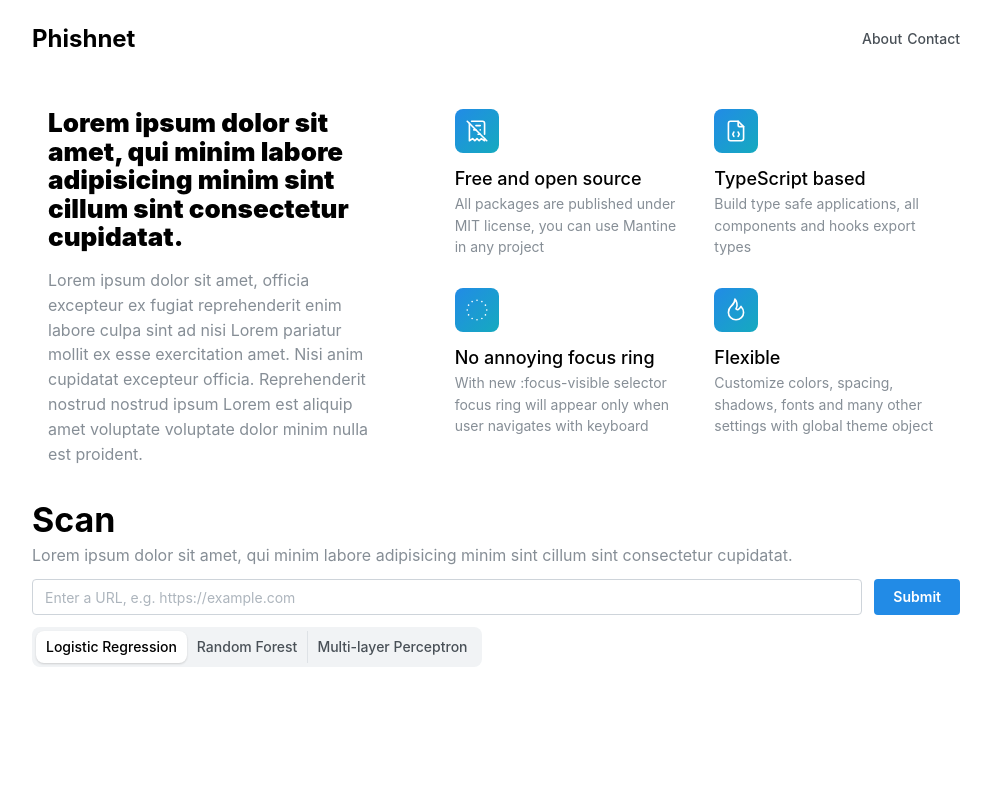
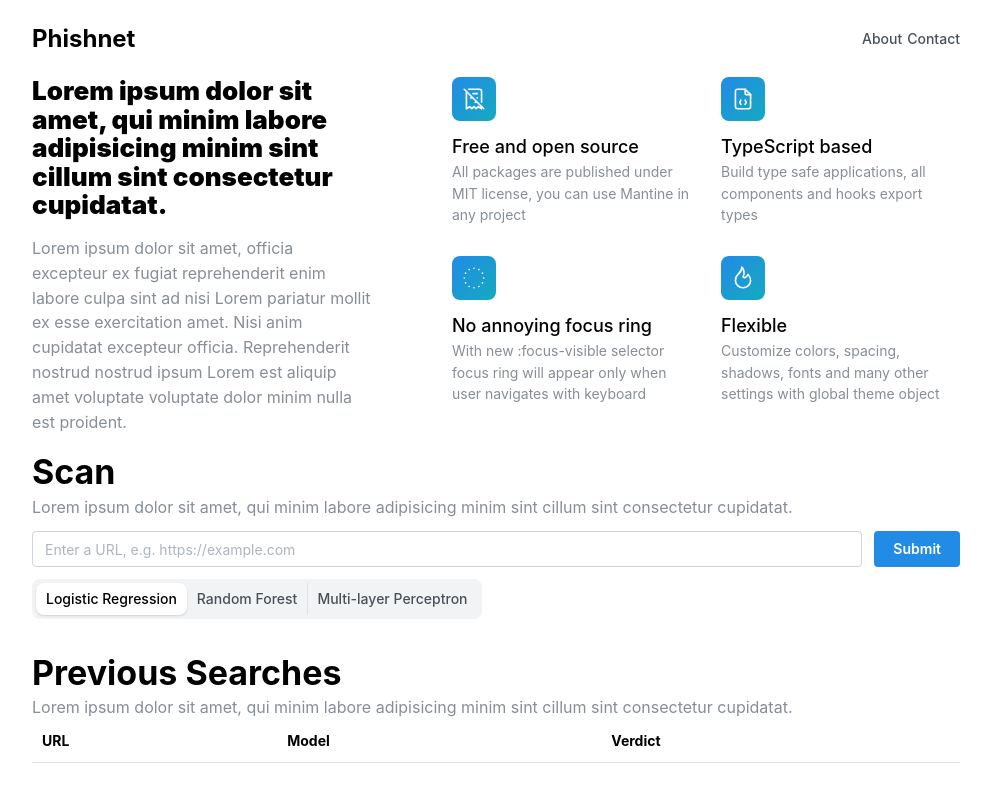
Before and after one commit to JuanPabloSGU/phishnet, a React (Vite) app in the folder client/: page / in a window 1280 px wide. Shown: the whole page, without its empty margins (144-1135 px from the left). Built offline with nearby package versions, Linux system fonts and the light colour scheme.

Commit message:
feat: added previous searches

```diff
--- a/client/src/App.tsx
+++ b/client/src/App.tsx
@@ -2,6 +2,7 @@ import '@mantine/core/styles.css'
 import { HeaderSimple } from './components/HeaderSimple'
 import { FeaturesTitle } from './components/FeaturesTitle'
 import { Inference } from './components/Inference'
+import { PreviousSearches } from './components/PreviousSearches'
 
 function App() {
 
@@ -10,6 +11,7 @@ function App() {
             <HeaderSimple />
             <FeaturesTitle />
             <Inference />
+            <PreviousSearches />
         </>
     )
 }
--- a/client/src/components/FeaturesTitle.module.css
+++ b/client/src/components/FeaturesTitle.module.css
@@ -12,3 +12,7 @@
   margin-bottom: var(--mantine-spacing-md);
   color: light-dark(var(--mantine-color-black), var(--mantine-color-white));
 }
+
+.container {
+    padding-bottom: var(--mantine-spacing-md);
+}
--- a/client/src/components/FeaturesTitle.tsx
+++ b/client/src/components/FeaturesTitle.tsx
@@ -48,8 +48,8 @@ export function FeaturesTitle() {
     ));
 
     return (
-        <Container>
-            <div className={classes.wrapper}>
+        <Container className={classes.container}>
+            <div>
                 <Grid gutter={80}>
                     <Grid.Col span={{ base: 12, md: 5 }}>
                         <Title className={classes.title} order={2}>
--- a/client/src/components/Inference.module.css
+++ b/client/src/components/Inference.module.css
@@ -11,3 +11,7 @@
     flex-grow: 1;
     padding-right: var(--mantine-spacing-sm);
 }
+
+.container {
+    padding-bottom: var(--mantine-spacing-md);
+}
--- a/client/src/components/Inference.tsx
+++ b/client/src/components/Inference.tsx
@@ -6,7 +6,8 @@ import { InferenceResult } from "./InferenceResult";
 
 type Triton = {
     url: string;
-    value: Number;
+    model: string;
+    value: Array<Number>;
     message: string;
 };
 
@@ -20,7 +21,8 @@ const models = [
 export function Inference() {
     const [url, setUrl] = useState('');
     const [model, setModel] = useState('/logres');
-    const [resultStream, setResultStream] = useState<Triton>()
+    const [resultStream, setResultStream] = useState<Triton>();
+    const [invalidURL, isInvalidURL] = useState('');
 
     const handleInferece = () => {
         if (url === '') {
@@ -45,11 +47,13 @@ export function Inference() {
 
                 var data = {
                     url: response.data["url"],
+                    model: models.find(item => item.value === model)?.label || '',
                     value: result,
                     message: msg
                 }
 
                 setResultStream(data)
+                isInvalidURL('')
 
                 var previous_urls = localStorage.getItem('urls');
                 if (previous_urls === null) {
@@ -66,11 +70,12 @@ export function Inference() {
             })
             .catch(function(error) {
                 console.log(error)
+                isInvalidURL('URL is invalid')
             })
     };
 
     return (
-        <Container>
+        <Container className={classes.container}>
             <Title>
                 Scan
             </Title>
@@ -83,6 +88,7 @@ export function Inference() {
                 <div className={classes.control}>
                     <div className={classes.input}>
                         <TextInput className={classes.box}
+                            error={invalidURL}
                             placeholder="Enter a URL, e.g. https://example.com"
                             value={url}
                             onChange={(event) => setUrl(event.currentTarget.value)}
--- a/client/src/components/InferenceResult.tsx
+++ b/client/src/components/InferenceResult.tsx
@@ -3,14 +3,17 @@ import classes from './InferenceResult.module.css'
 
 
 type Triton = {
-    url: string;
-    value: Number;
+    props: {
+        url: string;
+        value: Array<Number>;
+        message: string;
+    }
 };
 
 export function InferenceResult(props: Triton) {
     const theme = useMantineTheme();
     var url = props.props.url;
-    var value = props.props.value[0];
+    var value = Number(props.props.value[0]);
     var message = props.props.message;
 
     return (
@@ -32,7 +35,7 @@ export function InferenceResult(props: Triton) {
                         <RingProgress
                             roundCaps
                             thickness={6}
-                            size={150}
+                            size={200}
                             sections={[{ value: (value) * 100, color: theme.primaryColor }]}
                             label={
                                 <div>
--- a/client/src/components/PreviousSearches.module.css
+++ b/client/src/components/PreviousSearches.module.css
@@ -0,0 +1,9 @@
+.progressSection {
+  &:not(:first-of-type) {
+    border-left: rem(3px) solid light-dark(var(--mantine-color-white), var(--mantine-color-dark-7));
+  }
+}
+
+.container {
+    padding-top: var(--mantine-spacing-md);
+}
--- a/client/src/components/PreviousSearches.tsx
+++ b/client/src/components/PreviousSearches.tsx
@@ -0,0 +1,61 @@
+import { Table, Text, Container, Title } from '@mantine/core';
+import classes from './PreviousSearches.module.css';
+import { useEffect, useState } from 'react'
+
+type URL = {
+    url: string;
+    model: string;
+    value: Array<Number>;
+}
+
+export function PreviousSearches() {
+    const [urls, setloadUrls] = useState<URL[]>([])
+    var history = localStorage.getItem('urls');
+
+    useEffect(() => {
+        if (history !== null) {
+            setloadUrls(JSON.parse(history))
+        }
+    }, []);
+
+    const rows = urls.map((row: URL) => {
+        return (
+            <Table.Tr key={row.url}>
+                <Table.Td>
+                    {row.url}
+                </Table.Td>
+                <Table.Td>
+                    {row.model}
+                </Table.Td>
+                <Table.Td>
+                    {typeof row.value[0] === 'number' ? (row.value[0] * 100).toFixed(2) : 'N/A'}%
+                </Table.Td>
+            </Table.Tr>
+        )
+    })
+
+    return (
+        <Container className={classes.container}>
+            <Title>
+                Previous Searches
+            </Title>
+
+            <Text c='dimmed'>
+                Lorem ipsum dolor sit amet, qui minim labore adipisicing minim sint cillum sint consectetur cupidatat.
+            </Text>
+
+            <Table.ScrollContainer minWidth={800}>
+                <Table verticalSpacing="xs">
+                    <Table.Thead>
+                        <Table.Tr>
+                            <Table.Th>URL</Table.Th>
+                            <Table.Th>Model</Table.Th>
+                            <Table.Th>Verdict</Table.Th>
+                        </Table.Tr>
+                    </Table.Thead>
+                    <Table.Tbody>{rows}</Table.Tbody>
+                </Table>
+            </Table.ScrollContainer>
+        </Container>
+    );
+}
```
